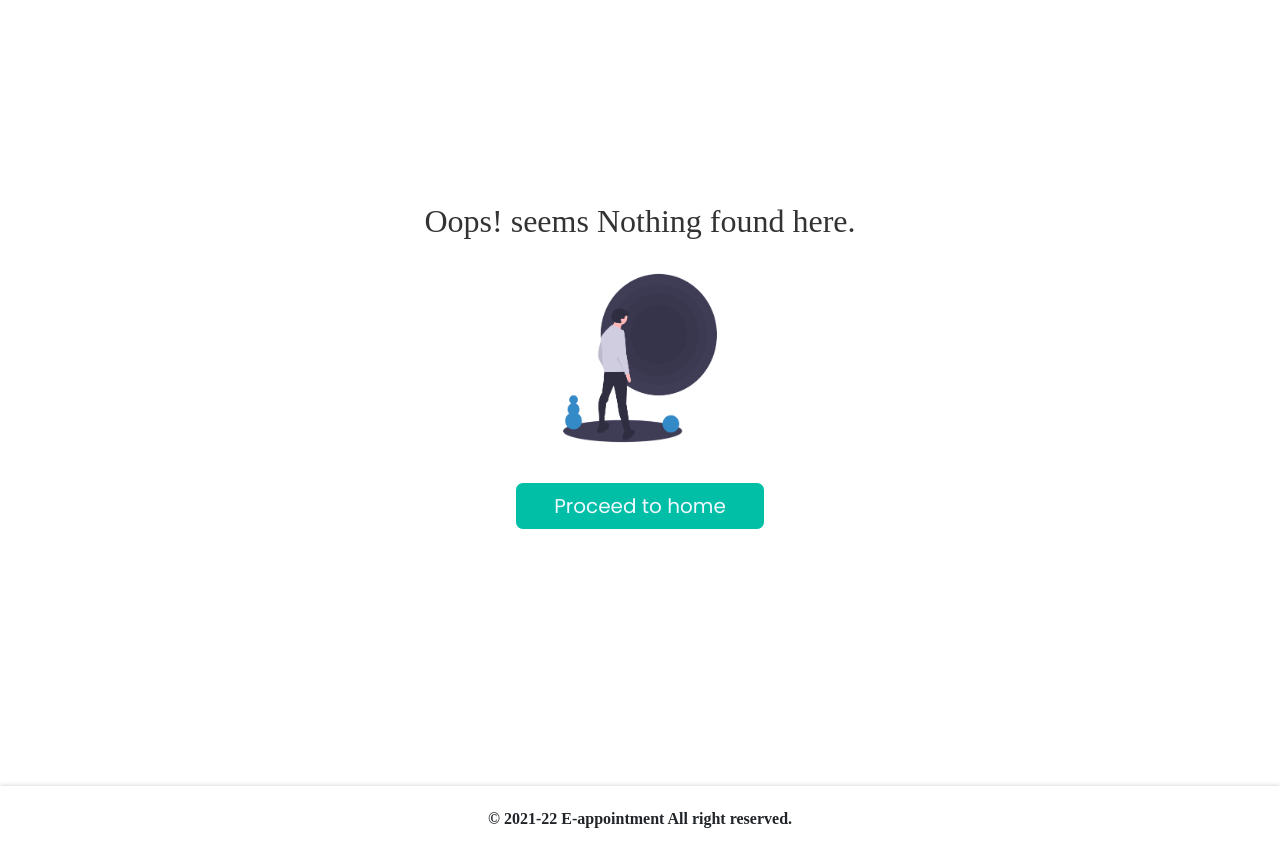
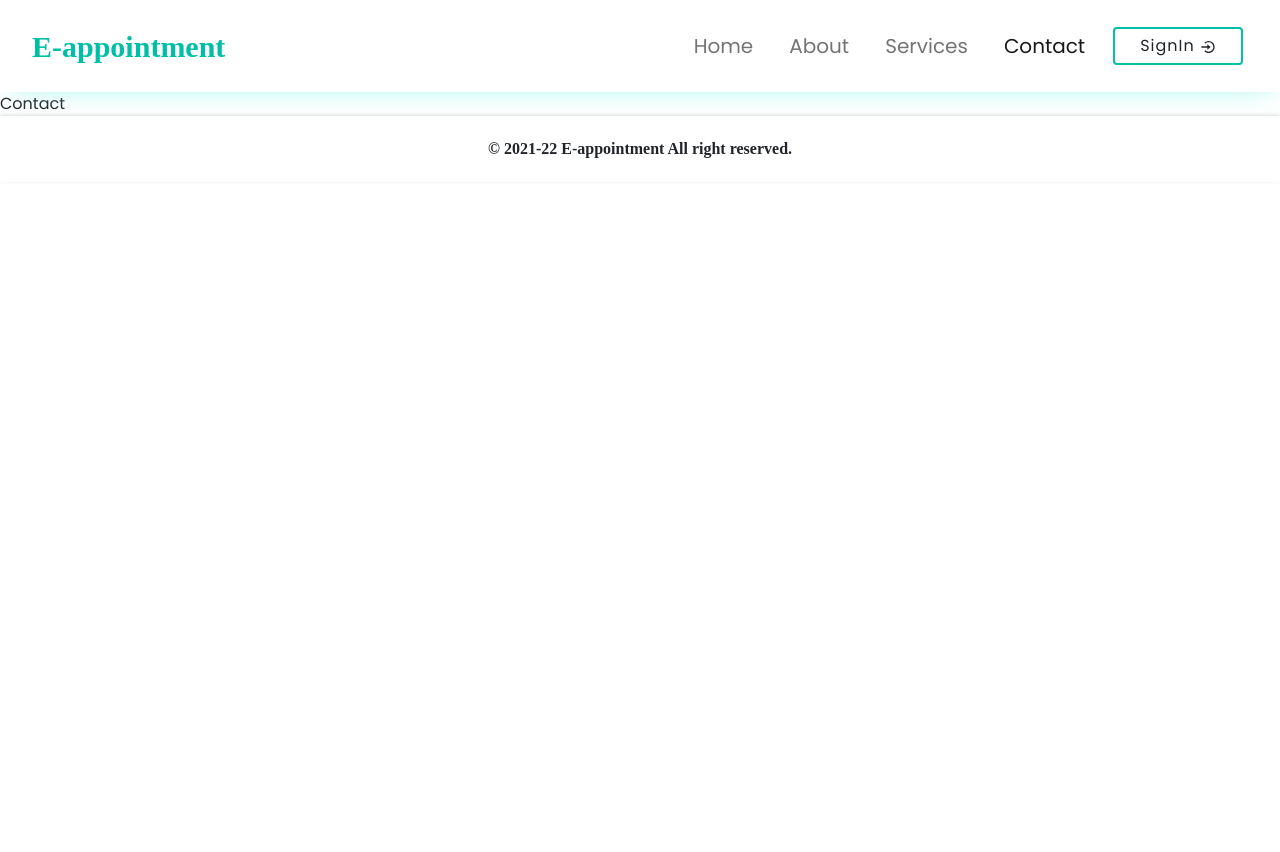
Before and after one commit to DebarshiMondal-06/E-Appointment, a React (Create React App) app in the folder Frontend/: page /contact in a window 1280 px wide. After the commit the page ends 800 px from the top, so only its background shows below. Built offline with nearby package versions, Linux system fonts and the light colour scheme; what amazon-cognito-identity-js would draw is missing.

Commit message:
updated routes - public

```diff
--- a/Frontend/src/App.js
+++ b/Frontend/src/App.js
@@ -9,6 +9,9 @@ import "./index.css";
 import { useContext } from "react";
 import { createGlobalContext } from "./Utils/GlobalContext";
 import Footer from './Components/Footer';
+import Services from "./Pages/Public/Services";
+import Contact from "./Pages/Public/Contact";
+import About from "./Pages/Public/About";
 
 
 const App = () => {
@@ -17,6 +20,9 @@ const App = () => {
   return <>
     <Routes>
       <Route element={<Home />} path="/" />
+      <Route element={<About />} path="/about" />
+      <Route element={<Services />} path="/services" />
+      <Route element={<Contact />} path="/contact" />
       <Route index element={<SignInAuth><Auth /></SignInAuth>} path="/auth" />
       <Route index element={<SignInAuth><Auth /></SignInAuth>} path="/forgot" />
       <Route index element={<ProtectAuth><Dashboard /></ProtectAuth>} path="/dashboard" />
--- a/Frontend/src/Components/Navigation/NavList.js
+++ b/Frontend/src/Components/Navigation/NavList.js
@@ -58,10 +58,10 @@ const NavList = () => {
             {/* <NavLink onClick={Home} className='menu_active' className="nav--text nav-link" to="/"> Home </NavLink> */}
           </li>
           <li className="nav-item">
-            <NavLink onClick={AboutMe} className="nav--text nav-link" to="/about-section"> About </NavLink>
+            <NavLink onClick={AboutMe} className="nav--text nav-link" to="/about"> About </NavLink>
           </li>
           <li className="nav-item">
-            <NavLink onClick={Project} className="nav--text nav-link" to="/project"> Services </NavLink>
+            <NavLink onClick={Project} className="nav--text nav-link" to="/services"> Services </NavLink>
           </li>
           <li className="nav-item">
             <NavLink onClick={ContactMe} className="nav--text nav-link" to="/contact"> Contact </NavLink>
--- /dev/null
+++ b/Frontend/src/Pages/Public/About.js
@@ -0,0 +1,11 @@
+import React from 'react'
+import Navbar from '../../Components/Navigation/Navbar'
+
+const About = () => {
+  return <>
+    <Navbar />
+    <div>About</div>
+  </>
+}
+
+export default About
--- /dev/null
+++ b/Frontend/src/Pages/Public/Contact.js
@@ -0,0 +1,11 @@
+import React from 'react'
+import Navbar from '../../Components/Navigation/Navbar'
+
+const Contact = () => {
+  return <>
+    <Navbar />
+    <div>Contact</div>
+  </>
+}
+
+export default Contact;
--- a/Frontend/src/LandingView/Home.js
+++ b/Frontend/src/Pages/Public/Home.js
@@ -1,19 +1,19 @@
 import React from "react";
-import Navbar from "../Components/Navigation/Navbar";
+import Navbar from "../../Components/Navigation/Navbar";
 import { BsFillCalendar2EventFill } from 'react-icons/bs'
 import { FaHandHoldingMedical } from 'react-icons/fa'
 import { RiHospitalFill } from 'react-icons/ri'
-import DcotorImage from '../Components/Images/doctor.png';
-import DoctorIcon from '../Components/Images/doctoricon.png';
-import Shield from '../Components/Images/insurance.png';
-import Working from '../Components/Images/working.png';
-import CustomerCare from '../Components/Images/customerservice.png';
+import DcotorImage from '../../Components/Images/doctor.png';
+import DoctorIcon from '../../Components/Images/doctoricon.png';
+import Shield from '../../Components/Images/insurance.png';
+import Working from '../../Components/Images/working.png';
+import CustomerCare from '../../Components/Images/customerservice.png';
+import { Link } from "react-router-dom";
 
 const Home = () => {
   return (
     <div className="landing--page">
       <Navbar />
-
       <section className="first--section">
         <div>
           <h2>Protect Your Health and Take Care of Health</h2>
@@ -26,8 +26,8 @@ const Home = () => {
             <h3> <FaHandHoldingMedical size={20} className="icon" /> &nbsp; Health Guarantee Forever </h3>
           </article>
           <div className="btns">
-            <button className="btn btn--1 shadow-sm">Book Now</button> &nbsp;&nbsp;
-            <button className="btn btn--2 shadow-sm">Get Started</button>
+            <Link to="/"><button className="btn btn--1 shadow-sm">Book Now</button></Link> &nbsp;&nbsp;
+            <Link to="/auth"><button className="btn btn--2 shadow-sm">Get Started</button></Link>
           </div>
         </div>
         <div className="doctor--image">
--- /dev/null
+++ b/Frontend/src/Pages/Public/Services.js
@@ -0,0 +1,11 @@
+import React from 'react'
+import Navbar from '../../Components/Navigation/Navbar';
+
+const Services = () => {
+  return <>
+    <Navbar />
+    <div>Services</div>
+  </>
+}
+
+export default Services
--- a/Frontend/src/index.css
+++ b/Frontend/src/index.css
@@ -234,22 +234,27 @@ body {
 .first--section div .btn--1{
   margin: 20px 0px;
   background: #00bfa6;
-  color: white;
   font-size: 1em;
+  color: #fff;
   padding: 6px 15px;
+  border: 2px solid #00bfa6!important;
+  transition: 0.3s all ease-in-out;
 }
 .first--section div .btn--2{
   margin: 20px 0px;
   border: 2px solid #00bfa6!important;
   font-size: 1em;
   padding: 6px 15px;
+  transition: 0.3s all ease-in-out;
 }
 .first--section div .btn--1:hover{
+  transform: translateY(-4px);
   color: white;
 }
 .first--section div .btn--2:hover{
   color: white;
   background: #00bfa6;
+  transform: translateY(-4px);
 }
 .first--section .doctor--image{
   display: flex;
```
